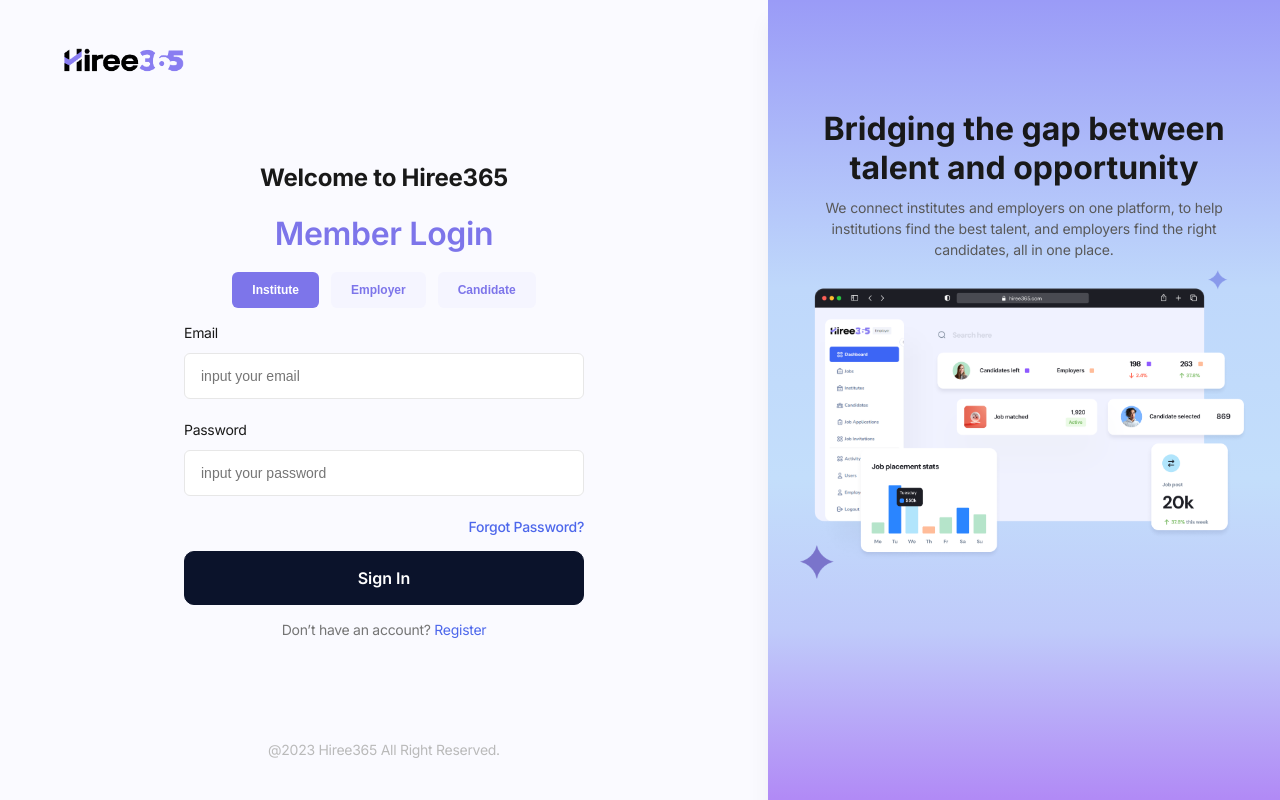
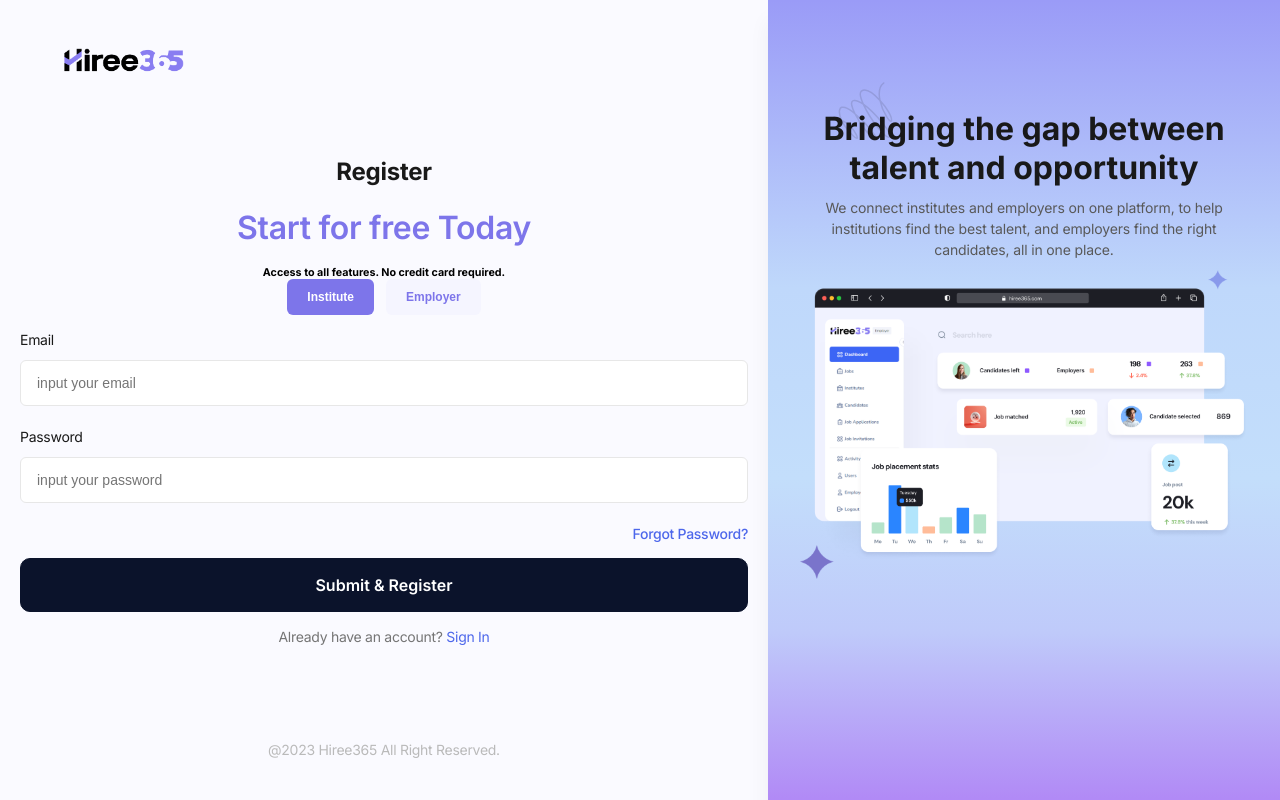
Before and after one commit to partner0831/hiree365-next, a Next.js app: page /signup in a window 1280 px wide. Built offline with nearby package versions, Linux system fonts and the light colour scheme; no server answers.

Commit message:
feat: Spring Icon to auth pages

```diff
--- a/src/components/SVGs/others.tsx
+++ b/src/components/SVGs/others.tsx
@@ -1,4 +1,21 @@
 import type { SVGAttributes } from "@/types";
+export const SpringIcon: React.FC<SVGAttributes> = () => (
+  <svg
+    xmlns="http://www.w3.org/2000/svg"
+    width="60"
+    height="59"
+    viewBox="0 0 60 59"
+    fill="none"
+  >
+    <path
+      d="M1.16213 34.8042C3.15392 35.7636 5.76673 36.6845 8.58767 38.0658M8.58767 38.0658C13.6504 40.5447 19.3834 44.5064 23.4001 52.8336C28.0247 62.4211 14.1631 49.8688 8.58767 38.0658ZM8.58767 38.0658C6.79754 34.2762 5.86161 30.5638 6.666 27.6862C8.09576 22.5714 14.7324 25.8054 21.9645 31.713M21.9645 31.713C34.302 41.791 48.3728 59.65 41.2834 57.1151C37.3918 55.7236 27.2833 42.3473 21.9645 31.713ZM21.9645 31.713C18.6849 25.1559 17.2264 19.6414 20.1693 18.6217C22.5972 17.7805 26.2346 19.3234 30.2955 22.1789M30.2955 22.1789C42.6512 30.867 58.9283 51.7065 56.9946 54.5209C53.7903 59.1845 37.1904 37.3131 30.2955 22.1789ZM30.2955 22.1789C27.4378 15.9063 26.2472 10.7911 28.3685 9.20204C32.6432 5.9998 40.4513 11.399 47.0539 18.5608M47.0539 18.5608C53.7847 25.8615 59.2629 34.9939 58.4684 38.7132C57.6746 42.4295 49.6355 30.4337 47.0539 18.5608ZM47.0539 18.5608C45.541 11.6025 45.9026 4.68635 50.6959 0.999935"
+      stroke="#1D1E25"
+      stroke-opacity="0.13"
+      stroke-width="1.5"
+      stroke-linecap="round"
+    />
+  </svg>
+);
 
 export const YearPlanIcon: React.FC<SVGAttributes> = () => (
   <svg
--- a/src/modules/auth/signin/index.tsx
+++ b/src/modules/auth/signin/index.tsx
@@ -1,6 +1,7 @@
 import React, { useState } from "react";
 import * as Comp from "@/components";
 import * as Styled from "./signin.styles";
+import { SpringIcon } from "@/components/SVGs/others";
 
 export const SignIn: React.FC = () => {
   const [type, setType] = useState("Institute");
@@ -55,6 +56,7 @@ export const SignIn: React.FC = () => {
         <p>@2023 Hiree365 All Right Reserved.</p>
       </Styled.RContainer>
       <Styled.LContainer>
+        <SpringIcon />
         <div>
           <h4>Bridging the gap between talent and opportunity</h4>
           <h5>
--- a/src/modules/auth/signin/signin.styles.ts
+++ b/src/modules/auth/signin/signin.styles.ts
@@ -128,6 +128,12 @@ export const TypeButton  = styled.button<{flag:string}>`
     cursor: pointer;
 `
 export const LContainer = styled.div`
+    position: relative;
+    svg{
+      position: absolute;
+      top: 82px;
+      left:65px;
+    }
     div{
       max-width: 720px;
       display: flex;
@@ -148,6 +154,11 @@ export const LContainer = styled.div`
           min-height: fit-content;
           div{
             padding: 57.29px 16.67px 110px 16.67px;
+          }
+          svg{
+            position: absolute;
+            top: 40px;
+            left:35px;
           }
       }
       img{
--- a/src/modules/auth/signup/index.tsx
+++ b/src/modules/auth/signup/index.tsx
@@ -1,6 +1,7 @@
 import React, { useState } from "react";
 import * as Comp from "@/components";
 import * as Styled from "./signup.styles";
+import { SpringIcon } from "@/components/SVGs/others";
 
 export const SignUp: React.FC = () => {
   const [type, setType] = useState("Institute");
@@ -16,10 +17,11 @@ export const SignUp: React.FC = () => {
       <Styled.RContainer>
         <img src="./assets/images/logo-hire.png" />
         <div>
-          <h1>Welcome to Hiree365</h1>
-          <h2>Member Login</h2>
+          <h1>Register</h1>
+          <h2>Start for free Today</h2>
+          <h6>Access to all features. No credit card required.</h6>
           <Styled.TypeView>
-            {["Institute", "Employer", "Candidate"].map((item, key) => (
+            {["Institute", "Employer"].map((item, key) => (
               <Styled.TypeButton
                 flag={item === type ? "true" : "false"}
                 key={key}
@@ -46,15 +48,16 @@ export const SignUp: React.FC = () => {
           />
           <h3>Forgot Password?</h3>
           <Comp.Button bg="#0B132B" border="#0B132B">
-            Sign In
+            Submit & Register
           </Comp.Button>
           <span>
-            Don’t have an account? <span>Register</span>
+            Already have an account? <span>Sign In</span>
           </span>
         </div>
         <p>@2023 Hiree365 All Right Reserved.</p>
       </Styled.RContainer>
       <Styled.LContainer>
+        <SpringIcon />
         <div>
           <h4>Bridging the gap between talent and opportunity</h4>
           <h5>
--- a/src/modules/auth/signup/signup.styles.ts
+++ b/src/modules/auth/signup/signup.styles.ts
@@ -30,7 +30,7 @@ export const RContainer = styled.div`
    align-items: center;
    justify-content: center;
    & > div{
-    max-width: 400px;
+    max-width: 815px;
     width: 100%;
     display: flex;
     flex-direction: column;
@@ -128,6 +128,12 @@ export const TypeButton  = styled.button<{flag:string}>`
     cursor: pointer;
 `
 export const LContainer = styled.div`
+    position: relative;
+    svg{
+      position: absolute;
+      top: 82px;
+      left:65px;
+    }
     div{
       max-width: 720px;
       display: flex;
@@ -148,6 +154,11 @@ export const LContainer = styled.div`
           min-height: fit-content;
           div{
             padding: 57.29px 16.67px 110px 16.67px;
+          }
+          svg{
+            position: absolute;
+            top: 40px;
+            left:35px;
           }
       }
       img{
```
